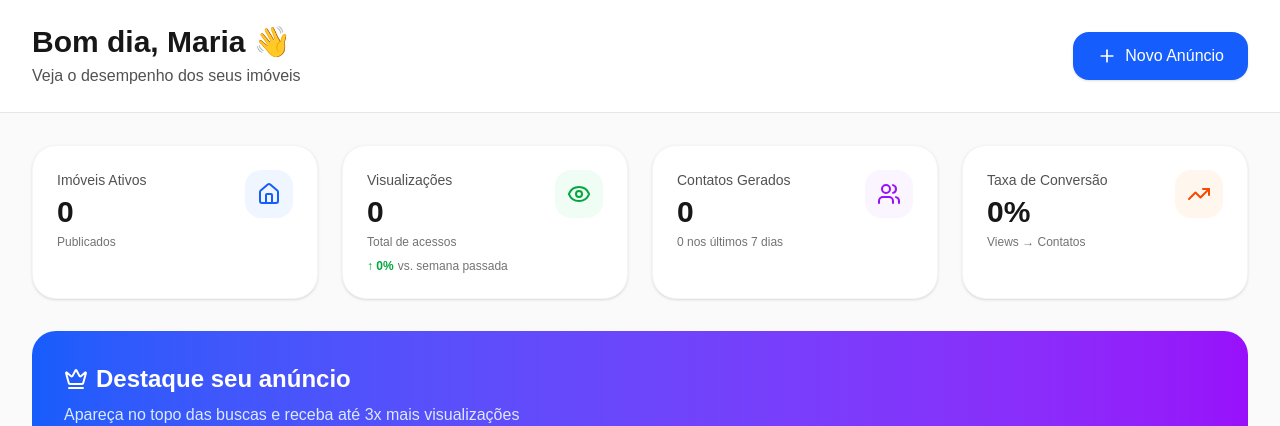
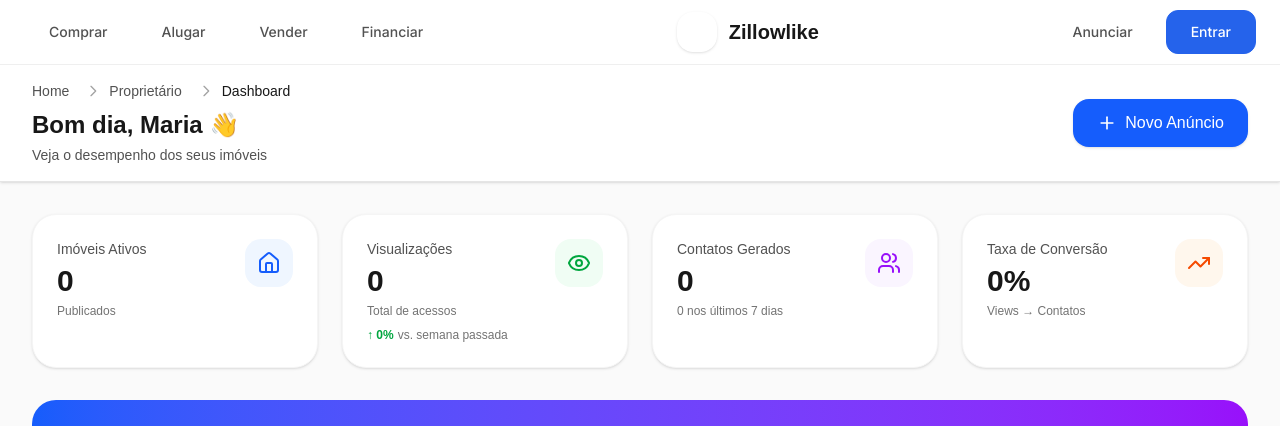
Before and after one commit to AyrtonFreire/zillowlike, a Next.js app: page /owner/dashboard in a window 1280 px wide. Shown: the top 426 px of the page. Built offline with nearby package versions, Linux system fonts and the light colour scheme; no server answers; the database is empty.

Commit message:
feat: add DashboardLayout to broker and owner dashboard pages

```diff
--- a/src/app/broker/dashboard/page.tsx
+++ b/src/app/broker/dashboard/page.tsx
@@ -16,6 +16,7 @@ import MetricCard from "@/components/dashboard/MetricCard";
 import StatCard from "@/components/dashboard/StatCard";
 import PropertyListItem from "@/components/dashboard/PropertyListItem";
 import LeadListItem from "@/components/dashboard/LeadListItem";
+import DashboardLayout from "@/components/DashboardLayout";
 
 interface Metrics {
   activeProperties: number;
@@ -93,29 +94,35 @@ export default function BrokerDashboard() {
 
   if (loading) {
     return (
-      <div className="min-h-screen bg-gray-50 flex items-center justify-center">
+      <DashboardLayout
+        title="Dashboard do Corretor"
+        description="Aqui está um resumo do seu desempenho"
+        breadcrumbs={[
+          { label: "Home", href: "/" },
+          { label: "Corretor", href: "/broker/dashboard" },
+          { label: "Dashboard" },
+        ]}
+      >
+        <div className="flex items-center justify-center py-20">
           <div className="text-center">
             <div className="w-16 h-16 border-4 border-blue-600 border-t-transparent rounded-full animate-spin mx-auto mb-4" />
             <p className="text-gray-600">Carregando dashboard...</p>
           </div>
         </div>
+      </DashboardLayout>
     );
   }
 
   return (
-    <div className="min-h-screen bg-gray-50">
-      {/* Header */}
-      <div className="bg-white border-b border-gray-200">
-        <div className="max-w-7xl mx-auto px-4 sm:px-6 lg:px-8 py-6">
-          <div className="flex items-center justify-between">
-            <div>
-              <h1 className="text-3xl font-bold text-gray-900">
-                {getGreeting()}, João 👋
-              </h1>
-              <p className="text-gray-600 mt-1">
-                Aqui está um resumo do seu desempenho
-              </p>
-            </div>
+    <DashboardLayout
+      title={`${getGreeting()}, João 👋`}
+      description="Aqui está um resumo do seu desempenho"
+      breadcrumbs={[
+        { label: "Home", href: "/" },
+        { label: "Corretor", href: "/broker/dashboard" },
+        { label: "Dashboard" },
+      ]}
+      actions={
         <Link
           href="/broker/properties/new"
           className="flex items-center gap-2 px-6 py-3 bg-blue-600 hover:bg-blue-700 text-white font-medium rounded-xl transition-colors shadow-sm"
@@ -123,11 +130,8 @@ export default function BrokerDashboard() {
           <Plus className="w-5 h-5" />
           Novo Imóvel
         </Link>
-          </div>
-        </div>
-      </div>
-
-      {/* Main Content */}
+      }
+    >
       <div className="max-w-7xl mx-auto px-4 sm:px-6 lg:px-8 py-8">
         {/* Metrics Grid */}
         <div className="grid grid-cols-1 md:grid-cols-2 lg:grid-cols-4 gap-6 mb-8">
@@ -287,6 +291,6 @@ export default function BrokerDashboard() {
           </Link>
         </div>
       </div>
-    </div>
+    </DashboardLayout>
   );
 }
--- a/src/app/owner/dashboard/page.tsx
+++ b/src/app/owner/dashboard/page.tsx
@@ -14,6 +14,7 @@ import {
 import MetricCard from "@/components/dashboard/MetricCard";
 import StatCard from "@/components/dashboard/StatCard";
 import PropertyListItem from "@/components/dashboard/PropertyListItem";
+import DashboardLayout from "@/components/DashboardLayout";
 
 interface Metrics {
   activeProperties: number;
@@ -98,29 +99,35 @@ export default function OwnerDashboard() {
 
   if (loading) {
     return (
-      <div className="min-h-screen bg-gray-50 flex items-center justify-center">
+      <DashboardLayout
+        title="Dashboard do Proprietário"
+        description="Veja o desempenho dos seus imóveis"
+        breadcrumbs={[
+          { label: "Home", href: "/" },
+          { label: "Proprietário", href: "/owner/dashboard" },
+          { label: "Dashboard" },
+        ]}
+      >
+        <div className="flex items-center justify-center py-20">
           <div className="text-center">
             <div className="w-16 h-16 border-4 border-blue-600 border-t-transparent rounded-full animate-spin mx-auto mb-4" />
             <p className="text-gray-600">Carregando dashboard...</p>
           </div>
         </div>
+      </DashboardLayout>
     );
   }
 
   return (
-    <div className="min-h-screen bg-gray-50">
-      {/* Header */}
-      <div className="bg-white border-b border-gray-200">
-        <div className="max-w-7xl mx-auto px-4 sm:px-6 lg:px-8 py-6">
-          <div className="flex items-center justify-between">
-            <div>
-              <h1 className="text-3xl font-bold text-gray-900">
-                {getGreeting()}, Maria 👋
-              </h1>
-              <p className="text-gray-600 mt-1">
-                Veja o desempenho dos seus imóveis
-              </p>
-            </div>
+    <DashboardLayout
+      title={`${getGreeting()}, Maria 👋`}
+      description="Veja o desempenho dos seus imóveis"
+      breadcrumbs={[
+        { label: "Home", href: "/" },
+        { label: "Proprietário", href: "/owner/dashboard" },
+        { label: "Dashboard" },
+      ]}
+      actions={
         <Link
           href="/owner/new"
           className="flex items-center gap-2 px-6 py-3 bg-blue-600 hover:bg-blue-700 text-white font-medium rounded-xl transition-colors shadow-sm"
@@ -128,11 +135,8 @@ export default function OwnerDashboard() {
           <Plus className="w-5 h-5" />
           Novo Anúncio
         </Link>
-          </div>
-        </div>
-      </div>
-
-      {/* Main Content */}
+      }
+    >
       <div className="max-w-7xl mx-auto px-4 sm:px-6 lg:px-8 py-8">
         {/* Metrics Grid */}
         <div className="grid grid-cols-1 md:grid-cols-2 lg:grid-cols-4 gap-6 mb-8">
@@ -344,6 +348,6 @@ export default function OwnerDashboard() {
           </div>
         </StatCard>
       </div>
-    </div>
+    </DashboardLayout>
   );
 }
```
Lines whose indentation alone changed are shown as unchanged.
